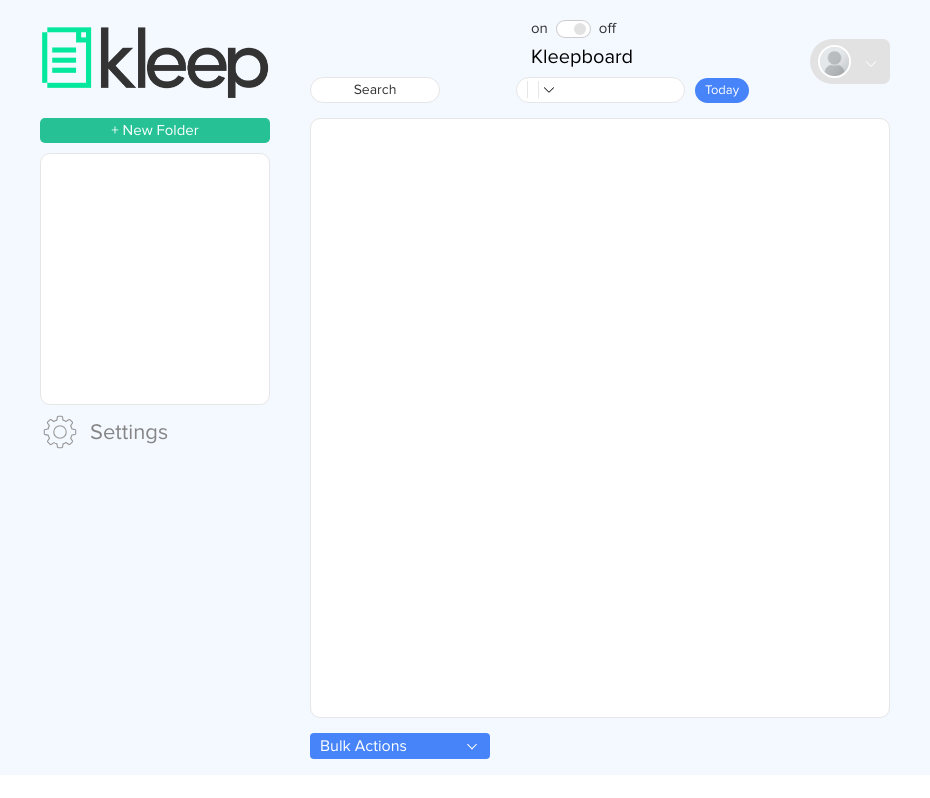
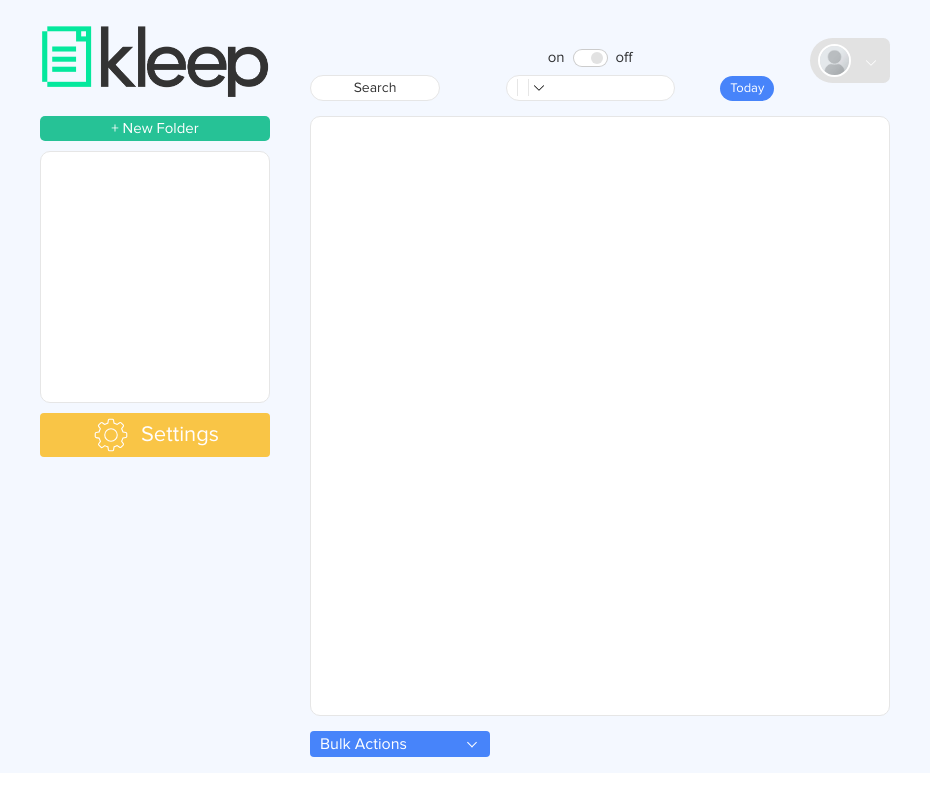
Before and after one commit to 0xjeremdev/Kleep, an Electron app: page app/main.html in a window 930 px wide. Drawn offline with nearby package versions, Linux system fonts and the light colour scheme; no server answers.

Commit message:
complete

```diff
--- a/app/main.html
+++ b/app/main.html
@@ -183,7 +183,7 @@
 						</div>
 
 						<!-- Title -->
-						<span class="kleeboard">Kleepboard</span>
+						<!-- <span class="kleeboard">Kleepboard</span> -->
 
 						<div class="date-container">
 							<!-- Date -->
@@ -197,10 +197,10 @@
 									src="resources/assets/icons/arrow-down.svg"
 								/>
 							</span>
-							<button class="btn-today" id="btnToday">Today</button>
+
 						</div>
 					</div>
-
+					<button class="btn-today" id="btnToday">Today</button>
 					<!-- Column: User Configuration -->
 					<div class="user">
 
--- a/app/resources/css/dashboard.css
+++ b/app/resources/css/dashboard.css
@@ -382,6 +382,8 @@
 	color: #333333;
 }
 .Main .header .configuration .switch-container {
+	width: fit-content;
+	margin: 0 auto;
 	display: flex;
 	justify-content: stretch;
 	align-items: center;
@@ -419,7 +421,6 @@
 	flex-direction: row;
 }
 .Main .header .configuration .date-container .date {
-	margin-left: -15px;
 	padding: 1px 10px 4px;
 	border: 1px solid #e6e6e6;
 	background-color: white;
@@ -444,7 +445,7 @@
 	margin-left: 5px;
 	margin-bottom: -1px;
 }
-.Main .header .configuration .date-container .btn-today {
+.Main .header .configuration .btn-today {
 	height: 25px;
 	padding: 0 10px;
 	margin-left: 10px;
@@ -600,7 +601,7 @@
 	font-size: 15px;
 	font-weight: 400;
 	padding: 4px 10px;
-	color: #858585;
+	color: #fffdfd;
 	background-color: transparent;
 	border-radius: 4px;
 	border: 0;
@@ -612,15 +613,17 @@
 	font-family: "Proxima Nova";
 	font-size: 22px;
 	font-weight: 400;
-	margin-top: 5px;
+	margin-top: 10px;
 	padding: 2px 0;
+	justify-content: center;
+	background: #f9c546;
 }
 .Main .main-content .folders .btn-settings:hover {
 	transition: 150ms;
 	opacity: 0.7;
 }
 .Main .main-content .folders .btn-settings svg {
-	fill: #969696;
+	fill: #fffdfd;
 	width: 40px;
 	height: 40px;
 	margin-right: 10px;
```
